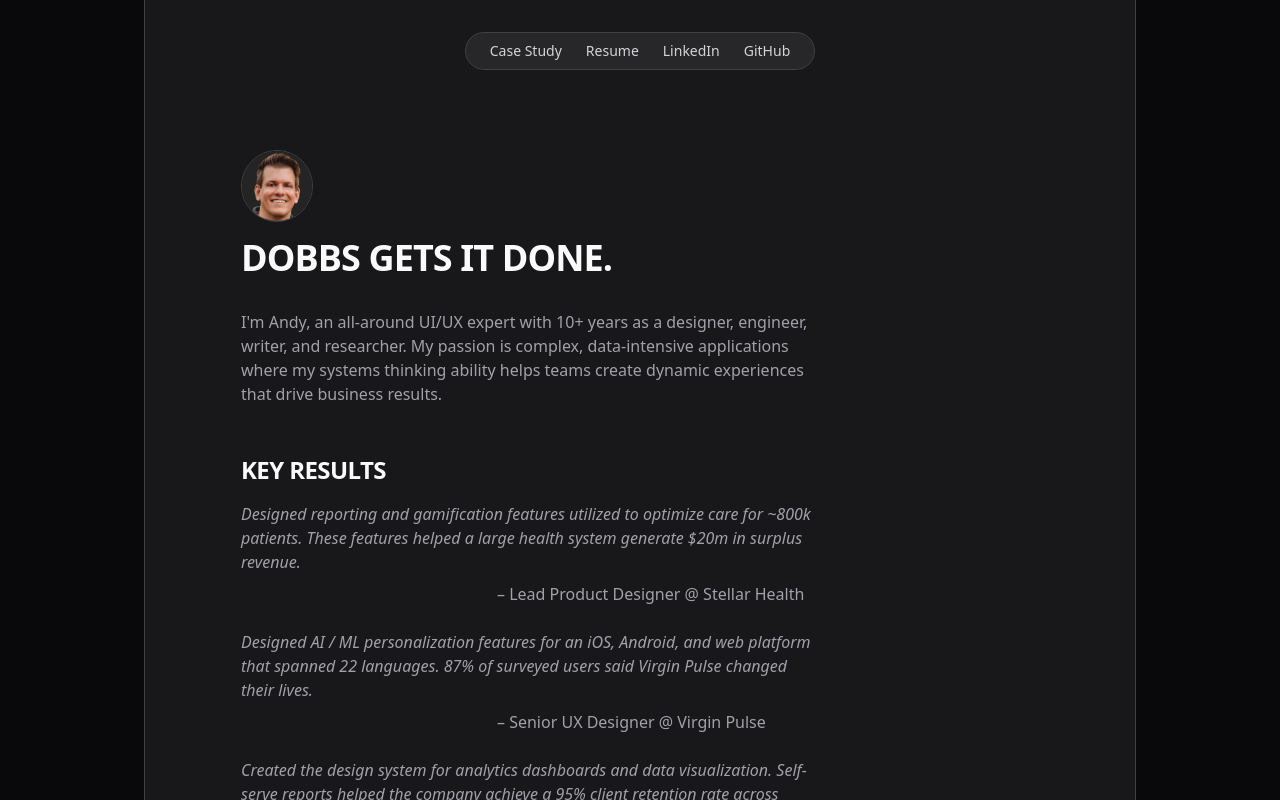
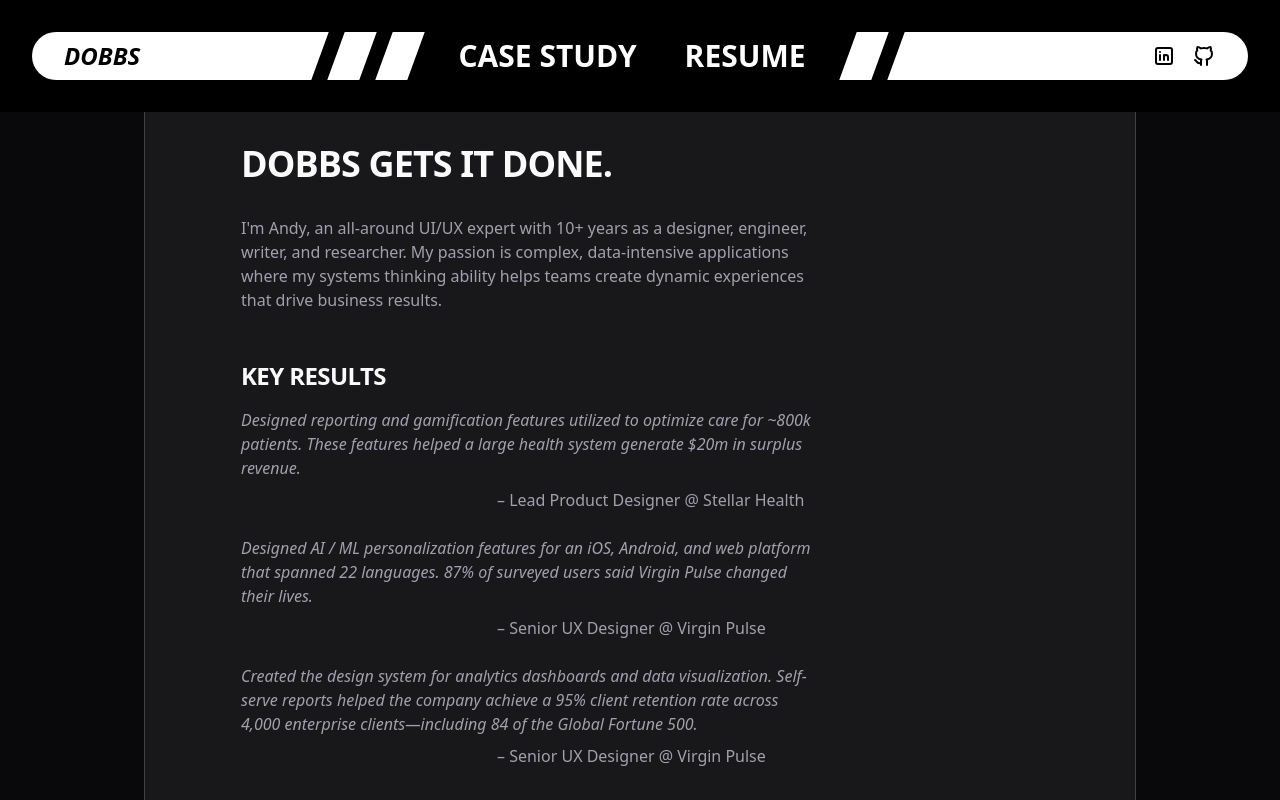
Before and after one commit to adobbs/portfolio, a Next.js app: page / in a window 1280 px wide. Shown: the top 800 px of the page. Built offline with nearby package versions, Linux system fonts and the light colour scheme.

Commit message:
Implement new nav bar

```diff
--- a/app/page.tsx
+++ b/app/page.tsx
@@ -12,33 +12,59 @@
     <>
       <Head>
         <title>Andy Dobbs</title>
-        <meta name="description" content="UX Engineer / Designer" />
+        <meta name="description" content="Product Designer | Frontend Engineer | UI/UX Expert" />
         <meta name="viewport" content="width=device-width, initial-scale=1" />
         <link rel="icon" href="/favicon.ico" />
       </Head>
+      <nav className="flex justify-between items-center p-8 bg-black">
+        <div className="flex gap-12">
+          <div className="relative flex items-center w-[256px] h-12 rounded-l-full bg-white text-black
+              after:absolute after:content-[''] after:w-16 after:h-12 after:top-0 after:left-[224px] after:bg-white after:-skew-x-[20deg]">
+            <div className="ml-8 text-2xl font-extrabold uppercase italic">
+              Dobbs
+            </div>
+          </div>
+          <div className="w-8 h-12 bg-white -skew-x-[20deg]"></div>
+          <div className=" -ml-8 w-8 h-12 bg-white -skew-x-[20deg]"></div>
+        </div>
+        <div className="flex gap-12">
+          <Link className="text-3xl font-semibold text-white uppercase hover:text-[#ffe347] hover:cursor-pointer"
+            href="/design-case-study"
+          >
+            Case Study
+          </Link>
+          <a className="text-3xl font-semibold text-white uppercase hover:text-[#ffe347] hover:cursor-pointer"
+            href="/AndyDobbsResume.pdf" target="_blank">Resume</a>
+        </div>
+        <div className="flex gap-12">
+          <div className="w-8 h-12 bg-white -skew-x-[20deg]"></div>
+          <div className="relative flex justify-end items-center gap-4 w-[320px] h-12 rounded-r-full bg-white text-black
+            before:absolute before:content-[''] before:w-16 before:h-12 before:top-0 before:right-[288px] before:bg-white before:-skew-x-[20deg]">
+              <svg xmlns="http://www.w3.org/2000/svg" className="hover:text-[#ffe347] hover:cursor-pointer" width="24" height="24" viewBox="0 0 24 24" stroke-width="2" stroke="currentColor" fill="none" stroke-linecap="round" stroke-linejoin="round">
+                <path stroke="none" d="M0 0h24v24H0z" fill="none"></path>
+                <path d="M4 4m0 2a2 2 0 0 1 2 -2h12a2 2 0 0 1 2 2v12a2 2 0 0 1 -2 2h-12a2 2 0 0 1 -2 -2z"></path>
+                <path d="M8 11l0 5"></path>
+                <path d="M8 8l0 .01"></path>
+                <path d="M12 16l0 -5"></path>
+                <path d="M16 16v-3a2 2 0 0 0 -4 0"></path>
+              </svg>
+              <svg xmlns="http://www.w3.org/2000/svg" className="mr-8 hover:text-[#ffe347] hover:cursor-pointer" width="24" height="24" viewBox="0 0 24 24" stroke-width="2" stroke="currentColor" fill="none" stroke-linecap="round" stroke-linejoin="round">
+                <path stroke="none" d="M0 0h24v24H0z" fill="none"></path>
+                <path d="M9 19c-4.3 1.4 -4.3 -2.5 -6 -3m12 5v-3.5c0 -1 .1 -1.4 -.5 -2c2.8 -.3 5.5 -1.4 5.5 -6a4.6 4.6 0 0 0 -1.3 -3.2a4.2 4.2 0 0 0 -.1 -3.2s-1.1 -.3 -3.5 1.3a12.3 12.3 0 0 0 -6.2 0c-2.4 -1.6 -3.5 -1.3 -3.5 -1.3a4.2 4.2 0 0 0 -.1 3.2a4.6 4.6 0 0 0 -1.3 3.2c0 4.6 2.7 5.7 5.5 6c-.6 .6 -.6 1.2 -.5 2v3.5"></path>
+              </svg>
+          </div>
+        </div>
+      </nav>
       <div className="mx-auto md:px-4 max-w-[1536px]">
         <div className='flex flex-col md:mx-16 lg:mx-32 pt-8 pb-20 items-center border-l border-r border-zinc-700 bg-zinc-900'>
-          <nav className="inline-flex flex-row justify-center px-6 py-2 mb-20 rounded-full border border-zinc-700 bg-zinc-800">
-            <Link className="text-zinc-300 hover:text-[#aaff80] text-sm mr-6"
-              href="/design-case-study">Case Study</Link>
-            <a className="text-zinc-300 hover:text-[#aaff80] text-sm mr-6"
-              href="/AndyDobbsResume.pdf" target="_blank">Resume</a>
-            <a className="text-zinc-300 hover:text-[#aaff80] text-sm mr-6"
+
+
+          {/* <a className="text-zinc-300 hover:text-[#aaff80] text-sm mr-6"
               href="https://www.linkedin.com/in/dobbs/" target="_blank">LinkedIn</a>
             <a className="text-zinc-300 hover:text-[#aaff80] text-sm"
-              href="https://github.com/adobbs" target="_blank">GitHub</a>
-          </nav>
+              href="https://github.com/adobbs" target="_blank">GitHub</a> */}
 
           <div className="flex flex-col self-start mx-8 lg:mx-24 max-w-4xl">
-            <Image
-              className="rounded-full border border-zinc-700 mb-4"
-              src="/headshot.png"
-              alt="Andy Dobbs headshot"
-              width={72}
-              height={72}
-              priority
-              unoptimized
-            />
             <h1 className="text-2xl md:text-4xl font-bold tracking-tight uppercase mb-4 md:mb-8">Dobbs gets it done.</h1>
             <p className="text-zinc-400 text-base mb-12 max-w-prose">I&apos;m Andy, an all-around UI/UX expert with 10+ years as a designer, engineer, writer, and researcher. My passion is complex, data-intensive applications where my systems thinking ability helps teams create dynamic experiences that drive business results.</p>
             <h2 className="text-xl md:text-2xl font-semibold tracking-tight uppercase mb-2 md:mb-4">Key Results</h2>
```
